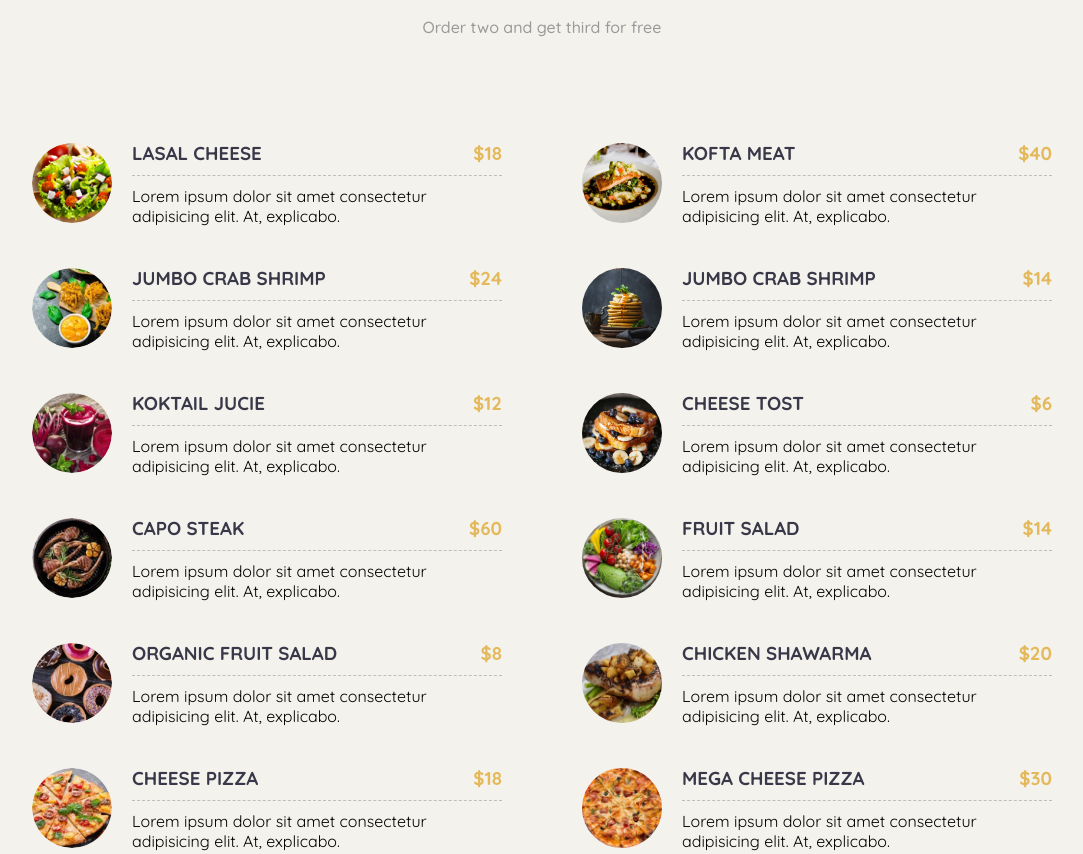
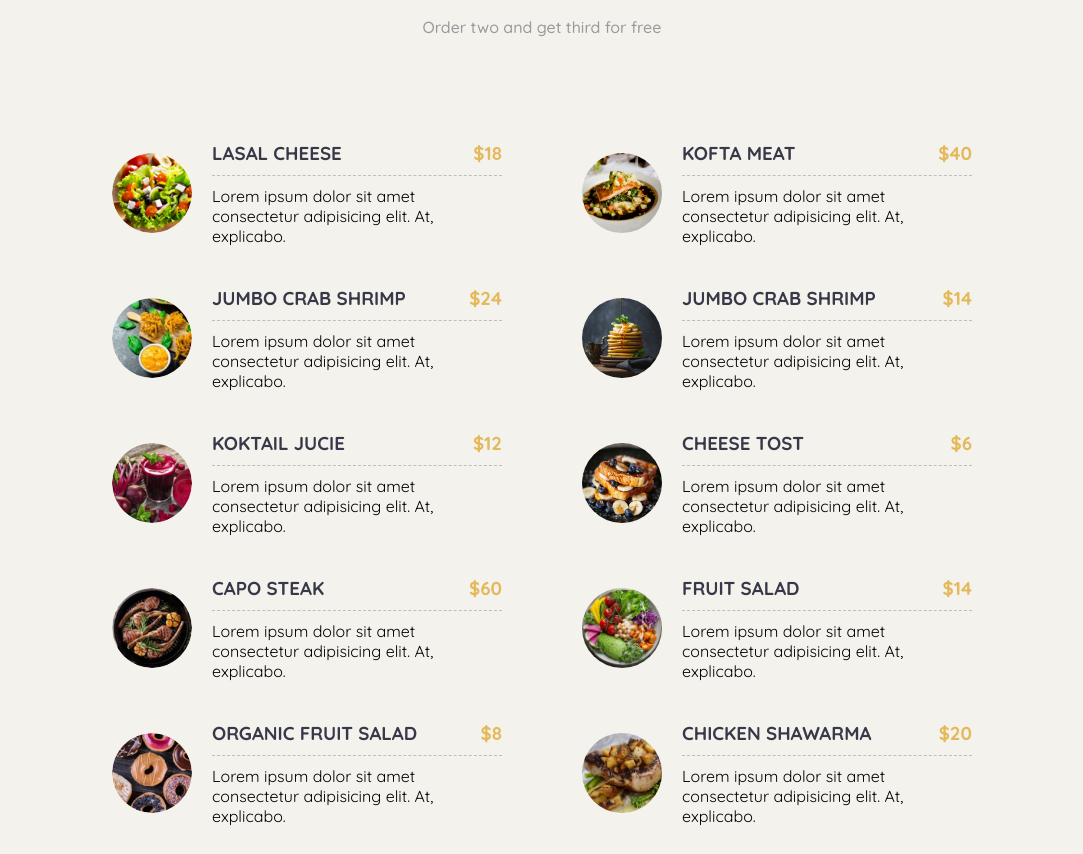
Before and after one commit to Baxtibay/restaurant, a plain HTML site: page index.html in a window 1280 px wide. Shown: the part 2040-2894 px from the top of the page, without its empty margins (98-1181 px from the left). Drawn offline with Linux system fonts and the light colour scheme.

Commit message:
changed menu-items' style to display-grid

```diff
--- a/style.css
+++ b/style.css
@@ -280,7 +280,8 @@ header * {
 }
 
 #menu .menu-items {
-	display: flex;
+	display: grid;
+	grid-template-columns: repeat(2, 470px);
 	justify-content: center;
 	align-items: center;
 }
```
